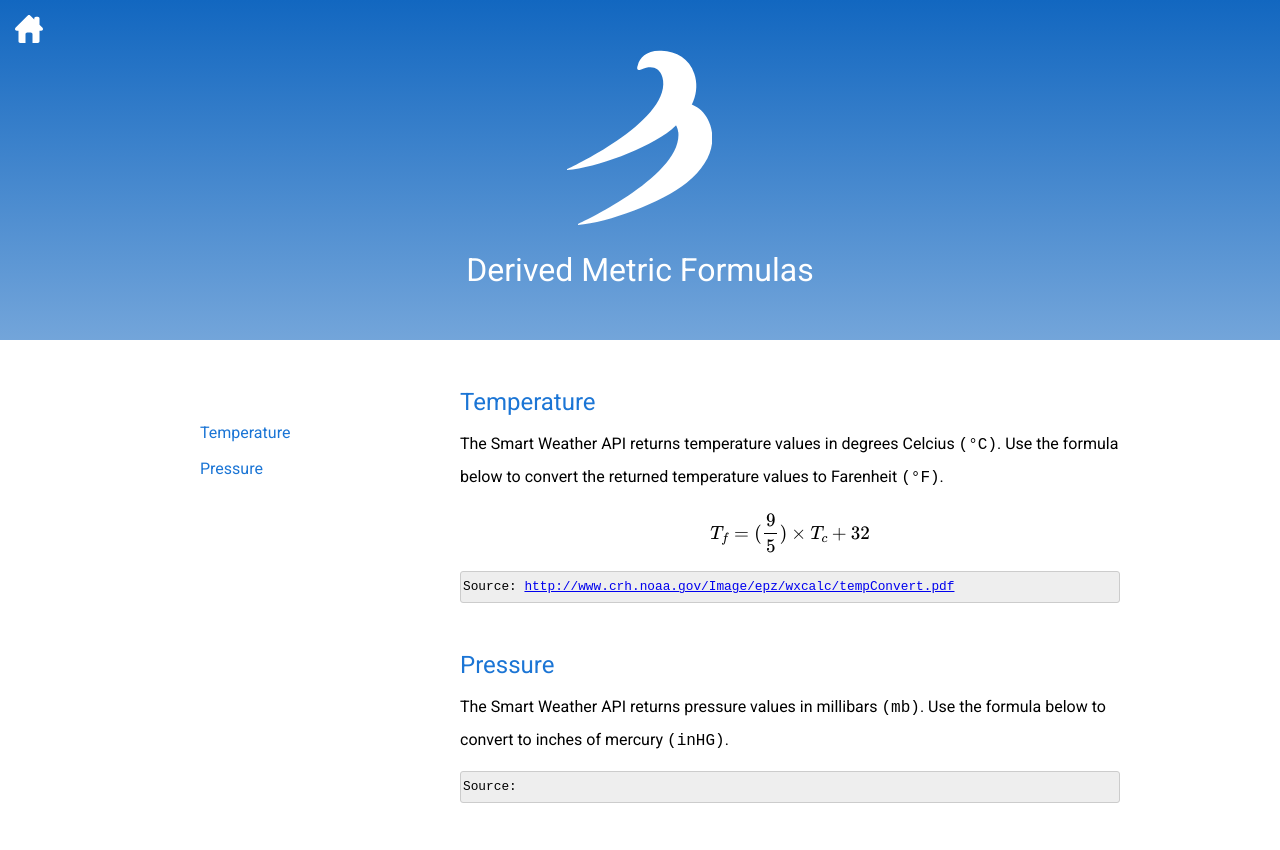
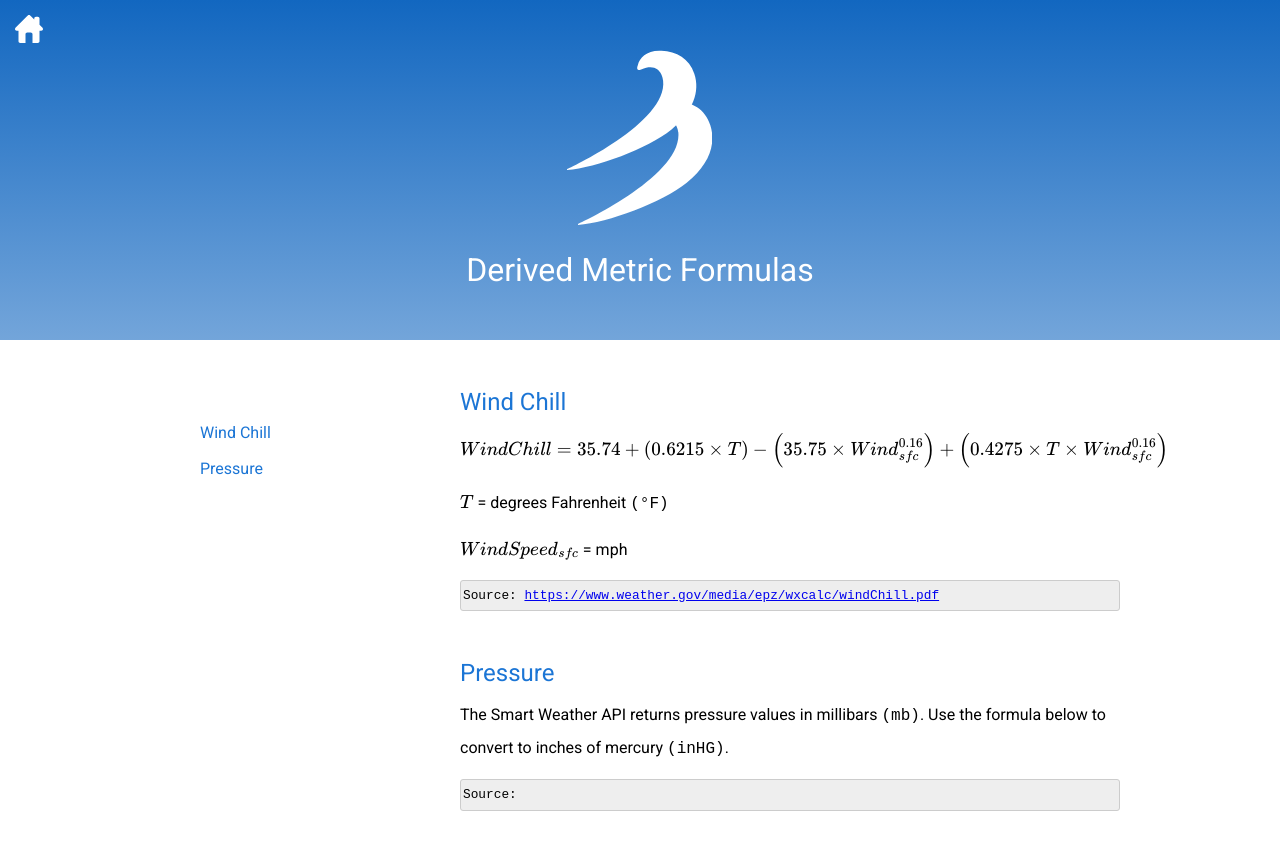
Before and after one commit to WeatherFlow/SmartWeather, a Jekyll site: the page built from api/derived-metric-formulas.html, in a window 1280 px wide. Shown: the top 850 px of the page. Built offline with Jekyll 4.4.1, drawn with Linux system fonts in a browser that asks for light colours; nearby versions of some CDN libraries; formulas are drawn with MathJax 3.

Commit message:
Adding wind chill calculation

```diff
--- a/api/derived-metric-formulas.html
+++ b/api/derived-metric-formulas.html
@@ -4,17 +4,18 @@
 ---
 <div id="sidebar">
   <ul class="category-list">
-    <li><a href="#temp">Temperature</a></li>
+    <li><a href="#wind-chill">Wind Chill</a></li>
     <li><a href="#pressure">Pressure</a></li>
   </ul>
 </div>
 
 <div id="posts">
   <div class="post">
-    <h1><a name="temp">Temperature</a></h1>
-    <p>The Smart Weather API returns temperature values in degrees Celcius <span class="monospace">(&deg;C)</span>.  Use the formula below to convert the returned temperature values to Farenheit <span class="monospace">(&deg;F)</span>.</p>
-    <p>$$T_{f} = (\frac{9}{5})\times{}T_{c}+32$$</p>
-    <p class="source">Source: <a href="http://www.crh.noaa.gov/Image/epz/wxcalc/tempConvert.pdf">http://www.crh.noaa.gov/Image/epz/wxcalc/tempConvert.pdf</a>
+    <h1><a name="wind-chill">Wind Chill</a></h1>
+    <p>$$WindChill = 35.74 + (0.6215\times{} T) - \Big(35.75\times{}Wind_{sfc}^{0.16}\Big) + \Big(0.4275\times{}T\times{}Wind_{sfc}^{0.16}\Big)$$</p>
+    <p>\(T\) = degrees Fahrenheit <span class="monospace">(&degF)</p>
+    <p>\(WindSpeed_{sfc}\) = mph</p>
+    <p class="source">Source: <a href="https://www.weather.gov/media/epz/wxcalc/windChill.pdf">https://www.weather.gov/media/epz/wxcalc/windChill.pdf</a>
   </div>
   <div class="post">
     <h1><a name="pressure">Pressure</a></h1>
```
